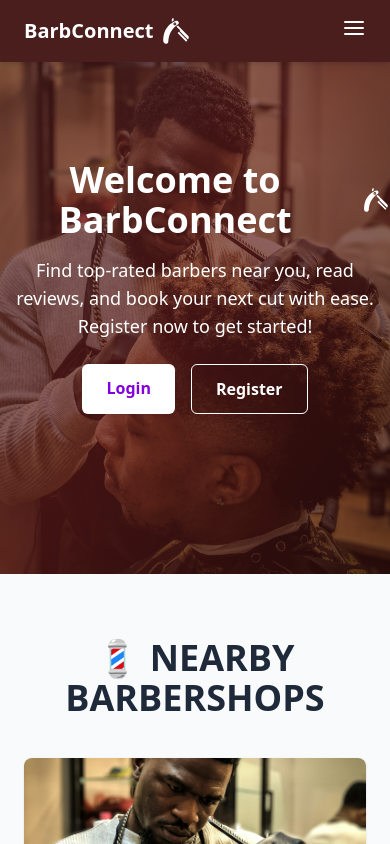
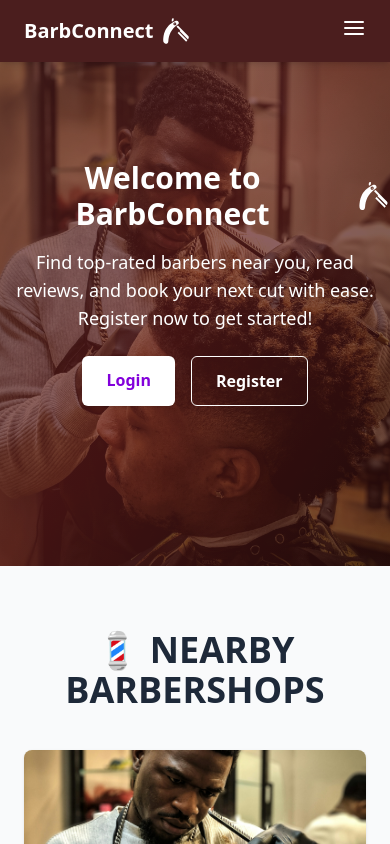
Before and after one commit to Goodiess/barbconnect_ui2, a React (Vite) app: page / in a window 390 px wide. Shown: the top 844 px of the page. Built offline with nearby package versions, Linux system fonts and the light colour scheme.

Commit message:
corrected hero section

```diff
--- a/src/pages/Home.jsx
+++ b/src/pages/Home.jsx
@@ -4,6 +4,7 @@ import { Link } from "react-router-dom";
 import AOS from "aos";
 import "aos/dist/aos.css";
 import { useEffect, useState } from "react";
+import hero from '../../public/haircuts/mike.jpeg'; // Ensure the path is correct
 
 export default function Home() {
   const [isLoggedIn, setIsLoggedIn] = useState(false);
@@ -113,7 +114,7 @@ export default function Home() {
       {/* Hero Section */}
       <section className="relative text-center py-40 md:py-60 bg-gradient-to-br from-[#4b1e1e] via-[#601c1c] to-[#2f0e0e] text-white transition-all duration-500 overflow-hidden">
         <img
-          src="/public/haircuts/mike.jpeg"
+          src={hero}
           alt="Barber Cutting Hair"
           className="absolute inset-0 w-full h-full object-cover opacity-30 z-0"
         />
@@ -151,7 +152,7 @@ export default function Home() {
           ) : (
             <>
               <h1
-                className="text-4xl md:text-5xl font-extrabold mb-4 flex items-center justify-center gap-3"
+                className="text-3xl md:text-5xl font-extrabold mb-4 flex items-center justify-center gap-3"
                 data-aos="fade-down"
               >
                 <span>Welcome to BarbConnect</span>
```
